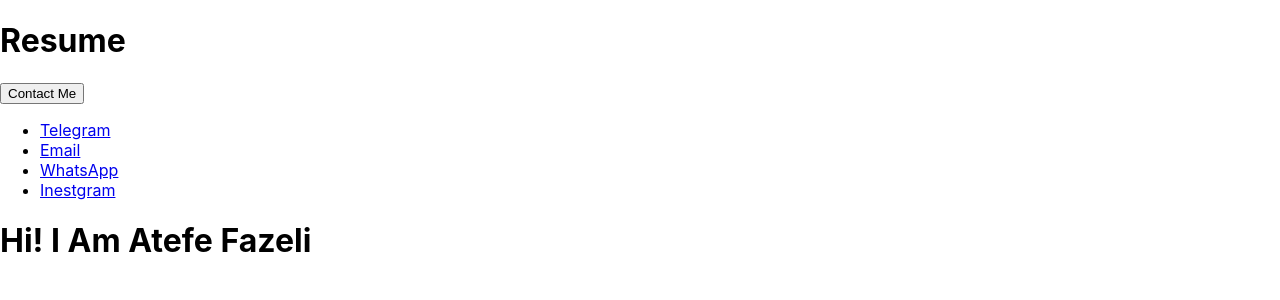
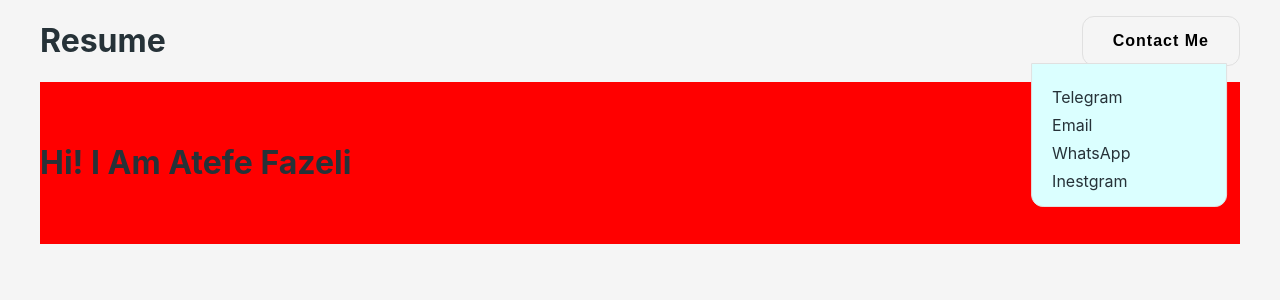
Before and after one commit to atefe-fazeli/resume-2022, a React (Create React App) app: page / in a window 1280 px wide. Both pictures are taken after a click on the button "Contact Me". Shown: the top 300 px of the page. Built offline with nearby package versions, Linux system fonts and the light colour scheme.

Commit message:
contact menu styles created

```diff
--- a/package.json
+++ b/package.json
@@ -8,6 +8,7 @@
     "@testing-library/user-event": "^13.5.0",
     "react": "^17.0.2",
     "react-dom": "^17.0.2",
+    "react-icons": "^4.3.1",
     "react-scripts": "5.0.0",
     "web-vitals": "^2.1.4"
   },
--- a/src/App.css
+++ /dev/null
@@ -1,38 +0,0 @@
-.App {
-  text-align: center;
-}
-
-.App-logo {
-  height: 40vmin;
-  pointer-events: none;
-}
-
-@media (prefers-reduced-motion: no-preference) {
-  .App-logo {
-    animation: App-logo-spin infinite 20s linear;
-  }
-}
-
-.App-header {
-  background-color: #282c34;
-  min-height: 100vh;
-  display: flex;
-  flex-direction: column;
-  align-items: center;
-  justify-content: center;
-  font-size: calc(10px + 2vmin);
-  color: white;
-}
-
-.App-link {
-  color: #61dafb;
-}
-
-@keyframes App-logo-spin {
-  from {
-    transform: rotate(0deg);
-  }
-  to {
-    transform: rotate(360deg);
-  }
-}
--- a/src/App.js
+++ b/src/App.js
@@ -1,4 +1,3 @@
-import './App.css';
 import Landing from './components/Landing';
 import Navbar from './components/Navbar';
 
--- a/src/components/Contact.js
+++ b/src/components/Contact.js
@@ -1,9 +1,10 @@
 import React from 'react';
+import styles from "./Contact.module.css";
 
 const Contact = () => {
     return (
-        <div>
-            <ul>
+        <div className={styles.container}>
+            <ul className={styles.navbarlist}>
                 <li><a href='#'>Telegram</a></li>
                 <li><a href='#'>Email</a></li>
                 <li><a href='#'>WhatsApp</a></li>
--- a/src/components/Contact.module.css
+++ b/src/components/Contact.module.css
@@ -0,0 +1,14 @@
+.container{
+    position: absolute;
+    right: 0;
+    top: 63px;
+    width: 154px;
+    background-color: #DBFFFF;
+  padding: 15px 20px;
+  border-radius: 0 0 12px 12px;
+  border: solid  .8px #e0e0e0;
+    transform: translatex(-27%);
+  }
+  .container ul li{
+margin-top: 8px;
+  }
--- a/src/components/Landing.js
+++ b/src/components/Landing.js
@@ -1,8 +1,8 @@
 import React from 'react';
-
+import styles from './Landing.module.css';
 const Landing = () => {
     return (
-        <div>
+        <div className={styles.container}>
             <h1>Hi! I Am<span> Atefe Fazeli</span></h1>
         </div>
     );
--- /dev/null
+++ b/src/components/Landing.module.css
@@ -0,0 +1,4 @@
+.container{
+padding: 40px 0;
+background-color: red;
+}
--- a/src/components/Navbar.js
+++ b/src/components/Navbar.js
@@ -1,14 +1,15 @@
 import React, { useState } from 'react';
 import Contact from './Contact';
+import styles from './Navbar.module.css';
 
 const Navbar = () => {
 
     const[open,setOpen]=useState(false);
 
     return (
-        <div>
+        <div className={styles.container} >
             <h1>Resume</h1>
-            <button onClick={()=>setOpen(!open)}>Contact Me </button>
+            <button onClick={()=>setOpen(!open)} className={styles.button}>Contact Me </button>
             {open && <Contact />}
         </div>
     );
--- a/src/components/Navbar.module.css
+++ b/src/components/Navbar.module.css
@@ -0,0 +1,24 @@
+.container{
+    display: flex;
+    justify-content: space-between;
+    align-items: center;
+    margin: 0pxs;
+}
+.button{
+
+    padding: 15px 30px;
+    border: solid 0.8px #e0e0e0;
+   height: fit-content;
+  background-color: inherit;
+    border-radius: 12px;
+    font-weight: bold;
+    font-size: 1rem;
+    letter-spacing: 1px;
+
+
+}
+.button:hover{
+    background-color: #ffb74d;
+    color: white;
+    box-shadow: rgba(50, 50, 93, 0.25) 0px 13px 27px -5px, rgba(0, 0, 0, 0.3) 0px 8px 16px -8px;
+}
--- a/src/index.css
+++ b/src/index.css
@@ -1,5 +1,8 @@
 body {
-  margin: 0;
+ padding: 0 40px;
+  margin:0;
+  color:#263238 ;
+  background-color: #f5f5f5;
   font-family: -apple-system, BlinkMacSystemFont, 'Segoe UI', 'Roboto', 'Oxygen',
     'Ubuntu', 'Cantarell', 'Fira Sans', 'Droid Sans', 'Helvetica Neue',
     sans-serif;
@@ -11,3 +14,13 @@ code {
   font-family: source-code-pro, Menlo, Monaco, Consolas, 'Courier New',
     monospace;
 }
+ul{
+  list-style: none;
+  margin: 0;
+  padding: 0;
+}
+a{
+  text-decoration: none;
+  color: inherit;
+
+}
```
Also changed, not shown: 1 other file (tests, documents, lock files or other folders).
